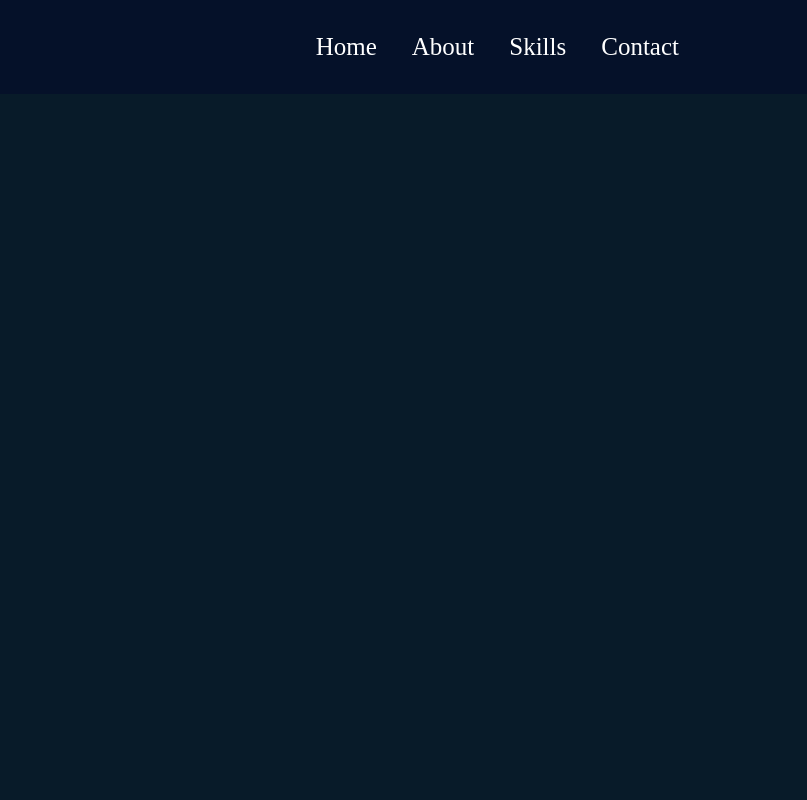
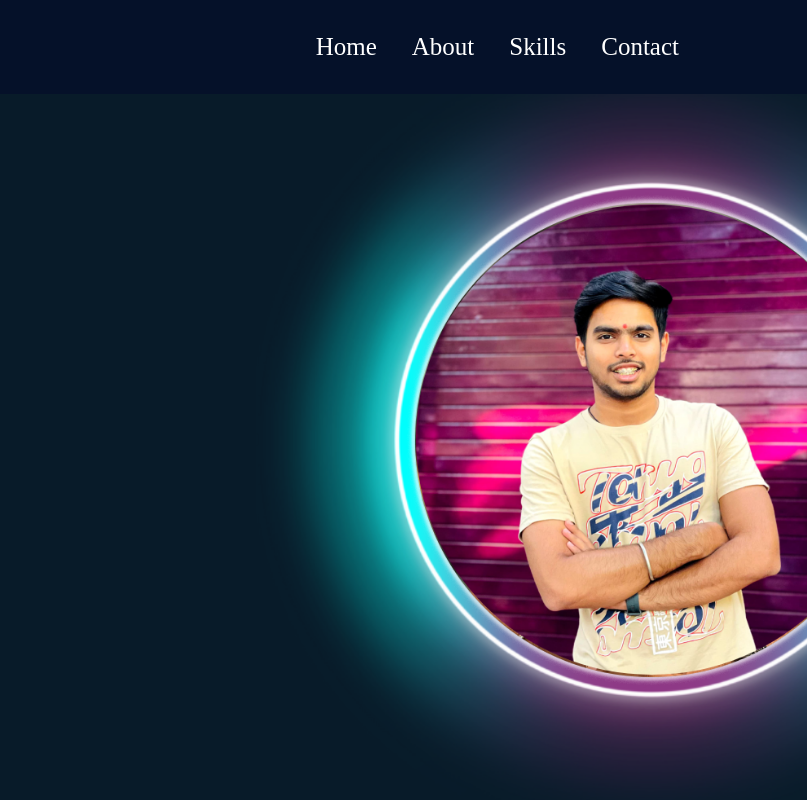
Before and after one commit to odivate/MY_Resume, a plain HTML site: page index.html in a window 1280 px wide. Shown: the top 800 px of the page, 473-1280 px from the left. Drawn offline with nearby package versions, Linux system fonts and the light colour scheme; files whose address does not match are found by name.

Commit message:
Update style.css

```diff
--- a/style.css
+++ b/style.css
@@ -62,7 +62,7 @@ header {
     width: 100%;
     justify-content: space-between;
     height: 110vh;
-    background: url(resources/resources/Wallpaper.png) no-repeat;
+    background: url(Wallpaper.png) no-repeat;
     background-size: cover;
     background-position: cover;
     display: flex;
```
